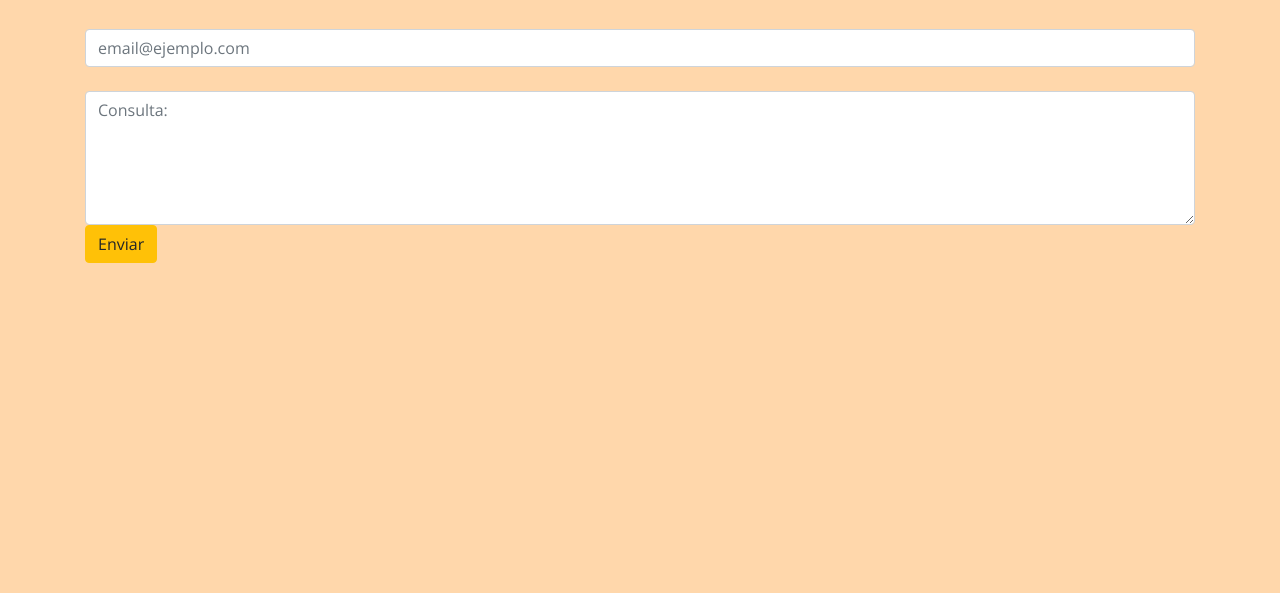
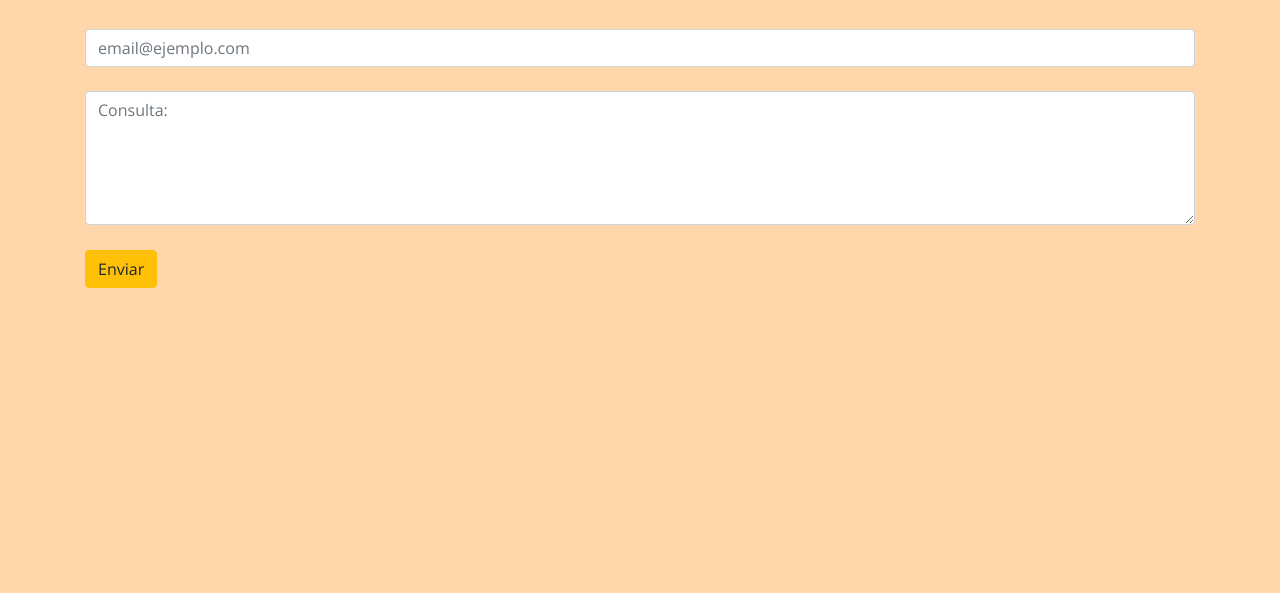
Before and after one commit to Leandro22sep/ProyectoFinal_LeandroRomeroFuentes, a plain HTML site: page secciones/consulta.html in a window 1280 px wide. Shown: the part 207-800 px from the top of the page. Drawn offline with nearby package versions, Linux system fonts and the light colour scheme.

Commit message:
modificacion margin-top del boton de la seccion consulta

```diff
--- a/scss/style.scss
+++ b/scss/style.scss
@@ -286,5 +286,8 @@ a.agrandarLink:hover {
     @extend .parrafoTurismo;
 }
 
+.btn-consulta{
+    margin-top: 25px;
+}
 @import "_header";
 @import "_footer";
--- a/secciones/consulta.html
+++ b/secciones/consulta.html
@@ -94,7 +94,7 @@
                     <label for="consulta"></label>
                     <textarea class="form-control" rows="5" id="consultaTextArea" placeholder="Consulta:"></textarea>
                 </div>
-                <div>
+                <div class="btn-consulta">
                     <button type="submit" class="btn btn-warning">Enviar</button>
                 </div>
             </form>
```
Also changed, not shown: css/style.css, 1 other file.
